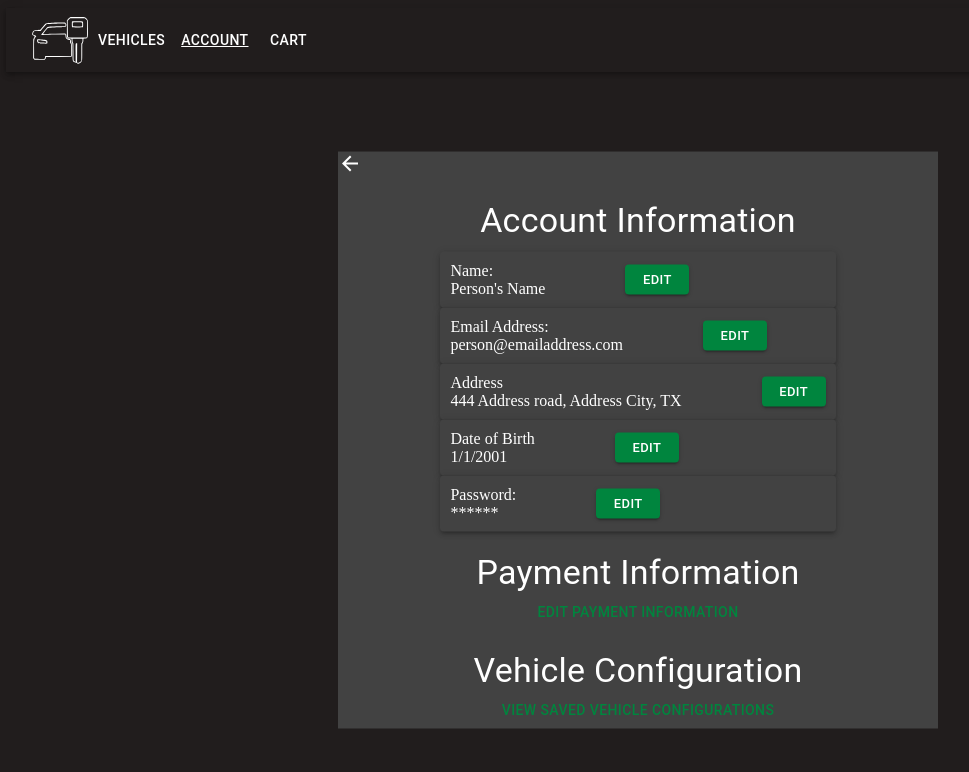
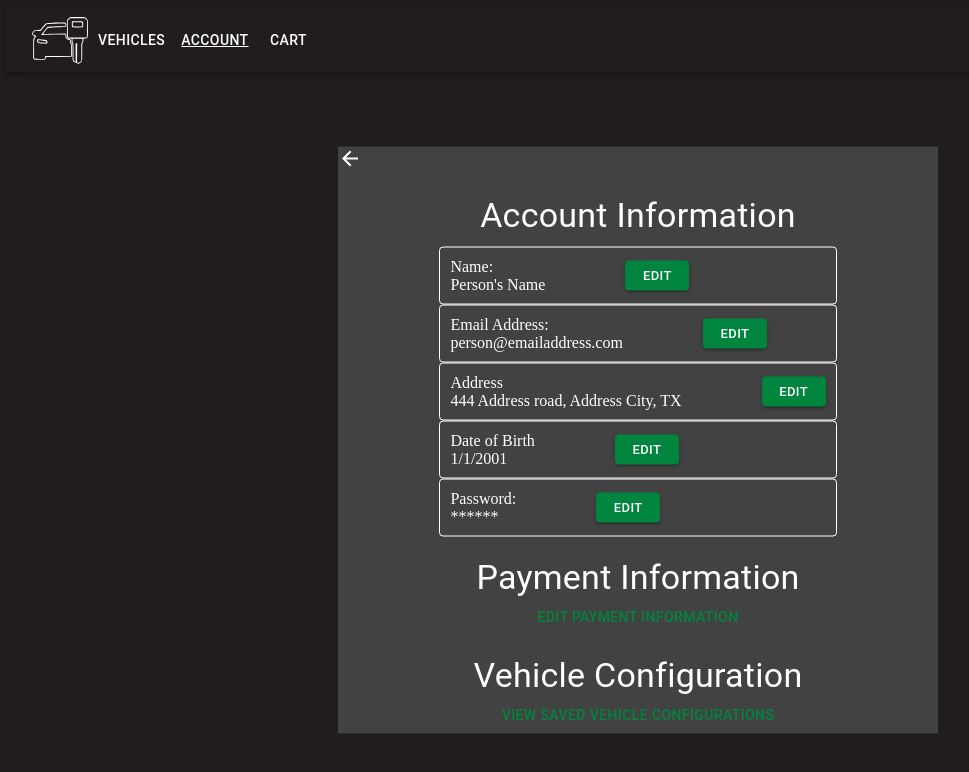
Before and after one commit to evanharr/SuperSimple3444, a React (Create React App) app: page /account-info in a window 1280 px wide. Shown: the top 772 px of the page, without its empty margins (2-971 px from the left). Built offline with nearby package versions, Linux system fonts and the light colour scheme.

Commit message:
more minor updates

```diff
--- a/src/Account.jsx
+++ b/src/Account.jsx
@@ -45,31 +45,31 @@ function Account(){
 
 
                 <Grid paddingTop='010px'>
-                    <Paper sx={{p: '10px',borderColor: 'white',background:'#424242',color:'white'}} elevation={3}>
+                    <Paper sx={{p: '10px',borderColor: 'white',background:'#424242',color:'white'}} variant='outlined'>
                            <Stack direction="row" spacing={10} alignItems='center'>
                             <p justifyContent='right'>Name: <br></br>Person's Name</p>
                             <Button variant='contained' size='small' style={{background:"#00853E"}}>Edit</Button>
                             </Stack>
                     </Paper>
-                    <Paper sx={{p: '10px',borderColor: 'white',background:'#424242',color:'white'}} elevation={4}>
+                    <Paper sx={{p: '10px',borderColor: 'white',background:'#424242',color:'white'}} variant='outlined'>
                            <Stack direction="row" spacing={10} alignItems='center'justifyContent='flex-start'>
                             <p>Email Address:<br></br>person@emailaddress.com</p>
                             <Button variant='contained' size='small' style={{background:"#00853E"}}>Edit</Button>
                             </Stack>
                     </Paper>
-                    <Paper sx={{p: '10px',borderColor: 'white',background:'#424242',color:'white'}} elevation={3}>
+                    <Paper sx={{p: '10px',borderColor: 'white',background:'#424242',color:'white'}} variant='outlined'>
                            <Stack direction="row" spacing={10} alignItems='center'justifyContent='flex-start'>
                             <p>Address<br></br>444 Address road, Address City, TX</p>
                             <Button variant='contained' size='small' style={{background:"#00853E"}}>Edit</Button>
                             </Stack>
                     </Paper>
-                    <Paper sx={{p: '10px',borderColor: 'white',background:'#424242',color:'white'}} elevation={3}>
+                    <Paper sx={{p: '10px',borderColor: 'white',background:'#424242',color:'white'}} variant='outlined'>
                            <Stack direction="row" spacing={10} alignItems='center'justifyContent='flex-start'>
                             <p>Date of Birth<br></br>1/1/2001</p>
                             <Button variant='contained' size='small' style={{background:"#00853E"}}>Edit</Button>
                             </Stack>
                     </Paper>
-                    <Paper sx={{p: '10px',borderColor: 'white',background:'#424242',color:'white'}} elevation={3}>
+                    <Paper sx={{p: '10px',borderColor: 'white',background:'#424242',color:'white'}} variant='outlined'>
                            <Stack direction="row" spacing={10} alignItems='center'justifyContent='flex-start'>
                             <p>Password:<br></br>******</p>
                             <Button variant='contained' size='small' style={{background:"#00853E"}}>Edit</Button>
```
